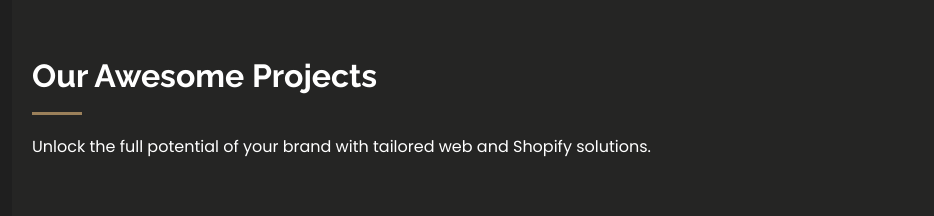
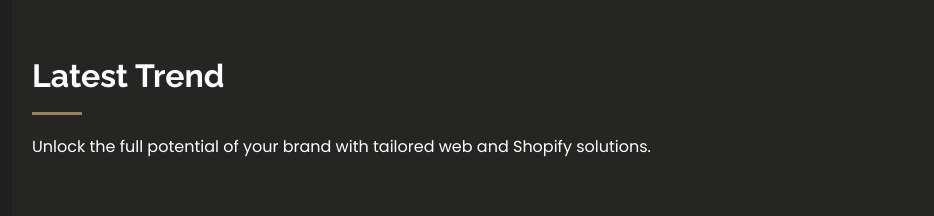
Before and after one commit to manishcomydv/portfolio, a plain HTML site: page index.html in a window 1280 px wide. Shown: the part 2337-2553 px from the top of the page, without its empty margins (288-1222 px from the left). Drawn offline with Linux system fonts and the light colour scheme.

Commit message:
Updated Tab section title

```diff
--- a/index.html
+++ b/index.html
@@ -262,7 +262,7 @@
 
       <!-- Section Title -->
       <div class="container section-title" data-aos="fade-up">
-        <h2>Our Awesome Projects</h2>
+        <h2>Latest Trend</h2>
         <p>Unlock the full potential of your brand with tailored web and Shopify solutions.</p>
       </div><!-- End Section Title -->
 
```
